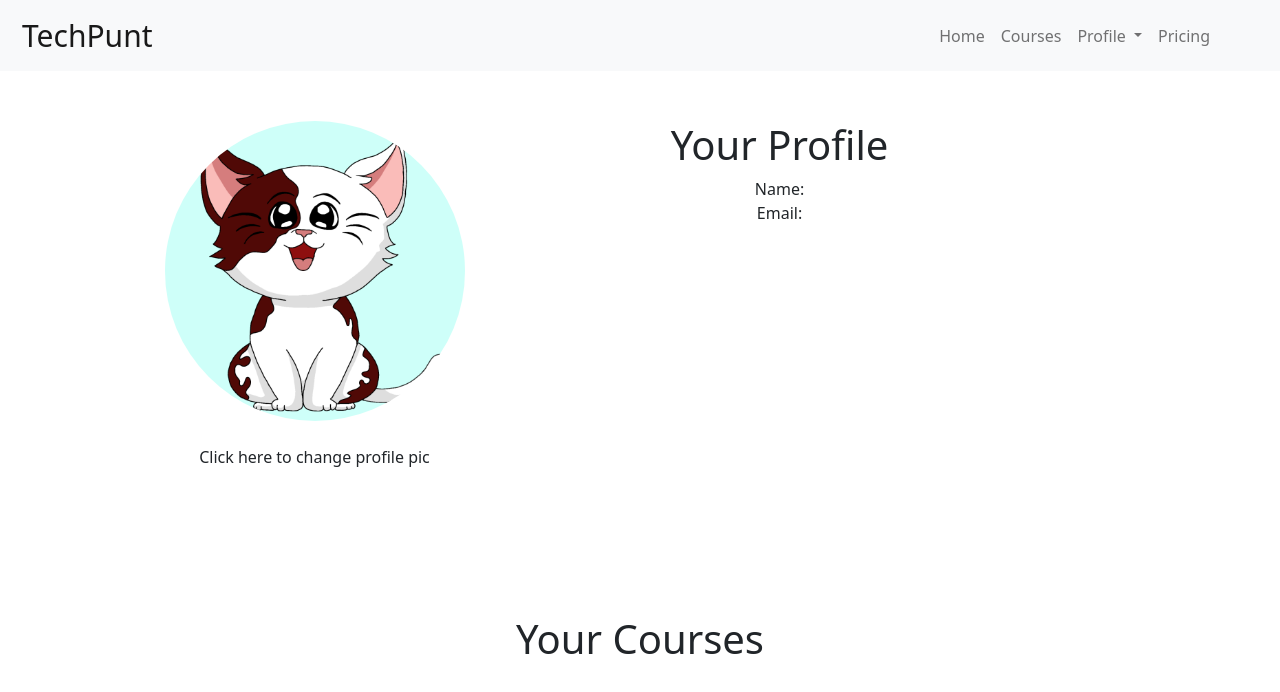
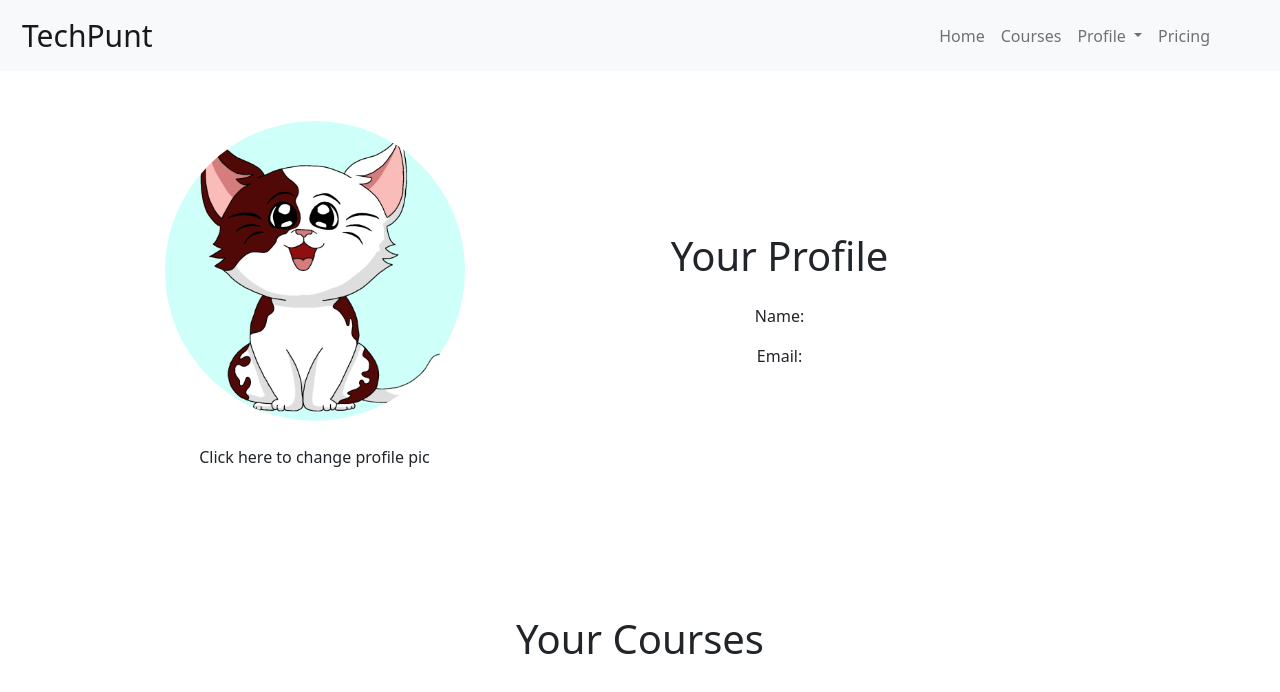
Before and after one commit to aum-singhal/techpunt, a plain HTML site: page dashboard/dashboard.html in a window 1280 px wide. Drawn offline with nearby package versions, Linux system fonts and the light colour scheme.

Commit message:
dashboard data retrive

```diff
--- a/dashboard/dashboard.css
+++ b/dashboard/dashboard.css
@@ -30,6 +30,8 @@
     flex-direction: column;
     align-items: center;
     justify-content: center;
+    min-height: 350px;
+    width: 100%;
 }
 
 .cursor{
--- a/dashboard/dashboard.html
+++ b/dashboard/dashboard.html
@@ -56,9 +56,9 @@
             </div>
             <div class="col-5">
                 <div class="profile column">
-                    <h1>Your Profile</h1>
-                    <div class="feild">Name: <span id="name"></span></div>
-                    <div class="feild">Email: <span id="email"></span></div>
+                    <h1 class="m-3">Your Profile</h1>
+                    <div class="feild m-2">Name: <span id="name"></span></div>
+                    <div class="feild m-2">Email: <span id="email"></span></div>
                 </div>
             </div>
         </div>
```
Also changed, not shown: main.js (+10 -3 lines).
